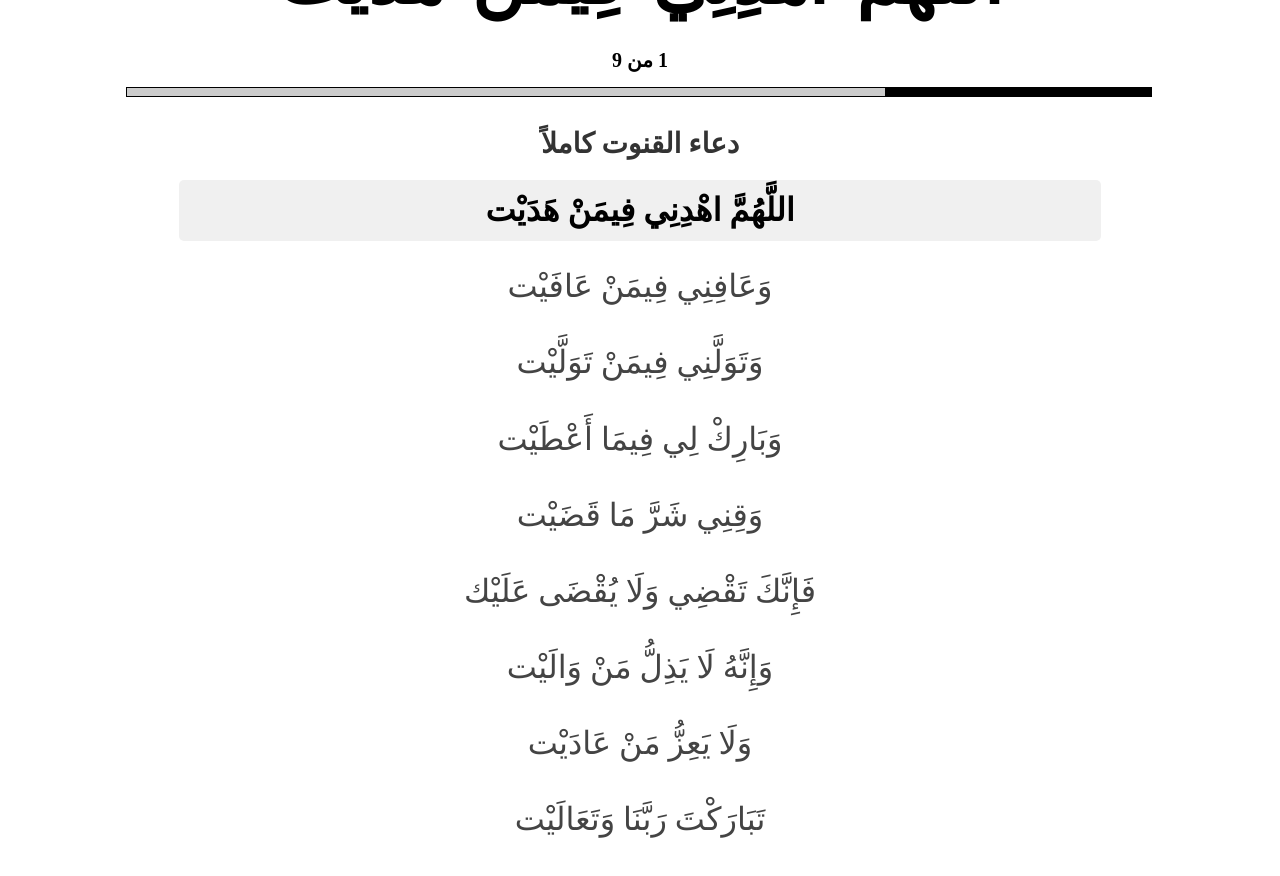
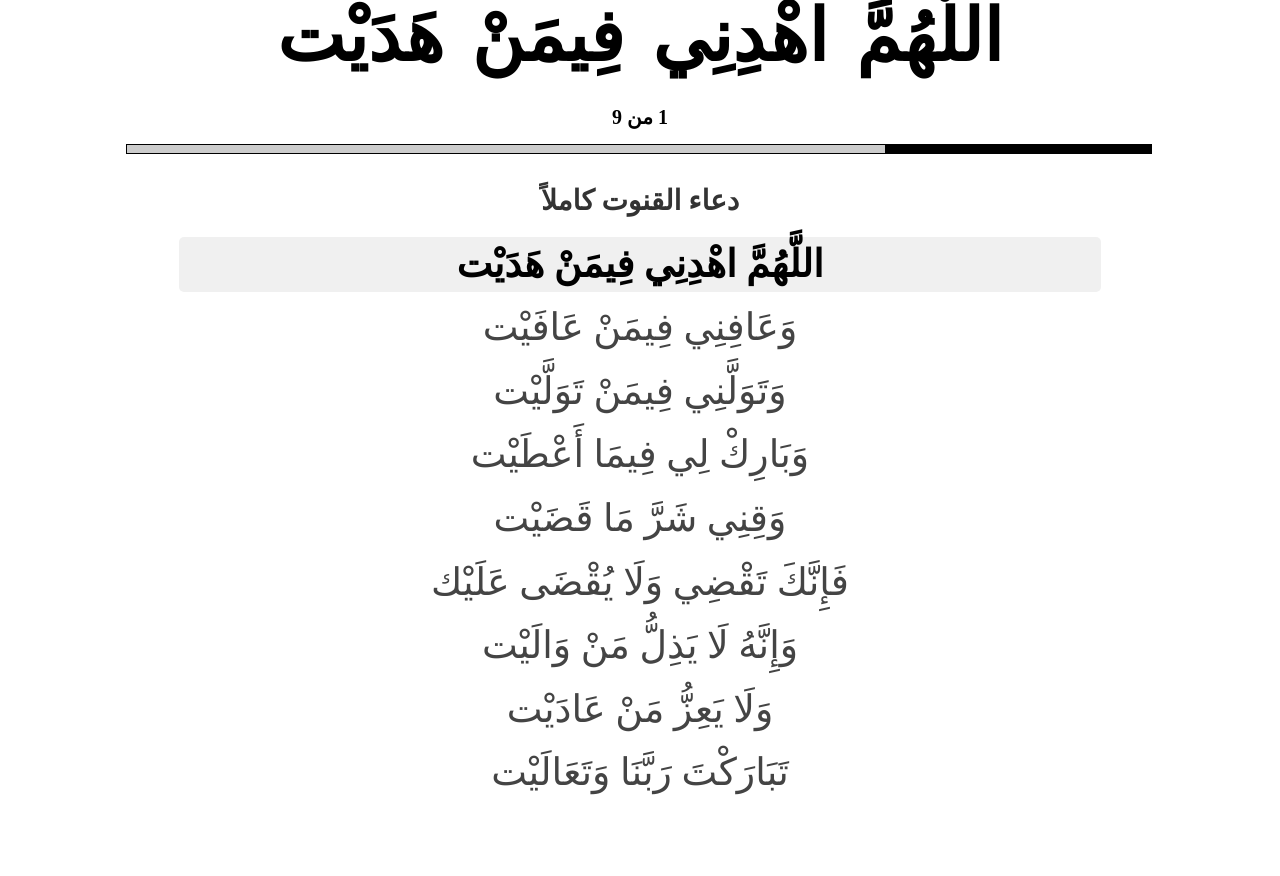
Before and after one commit to rafiikbal/rafiikbal.github.io, a plain HTML site: page qunoot.html in a window 1280 px wide. After the commit the page ends 829 px from the top, so only its background shows below. Drawn offline with Linux system fonts and the light colour scheme.

Commit message:
Adjust font size and line height for better readability in all-verses section; reduce margin-bottom in verse-line for improved spacing

```diff
--- a/qunoot.html
+++ b/qunoot.html
@@ -69,8 +69,8 @@
     }
 
     .all-verses {
-      font-size: 32px;
-      line-height: 1.6;
+      font-size: 38px;
+      line-height: 1.2;
       direction: rtl;
       text-align: center;
       color: #444;
@@ -79,7 +79,7 @@
     }
 
     .verse-line {
-      margin-bottom: 15px;
+      margin-bottom: 8px;
       padding: 5px;
     }
 
```
